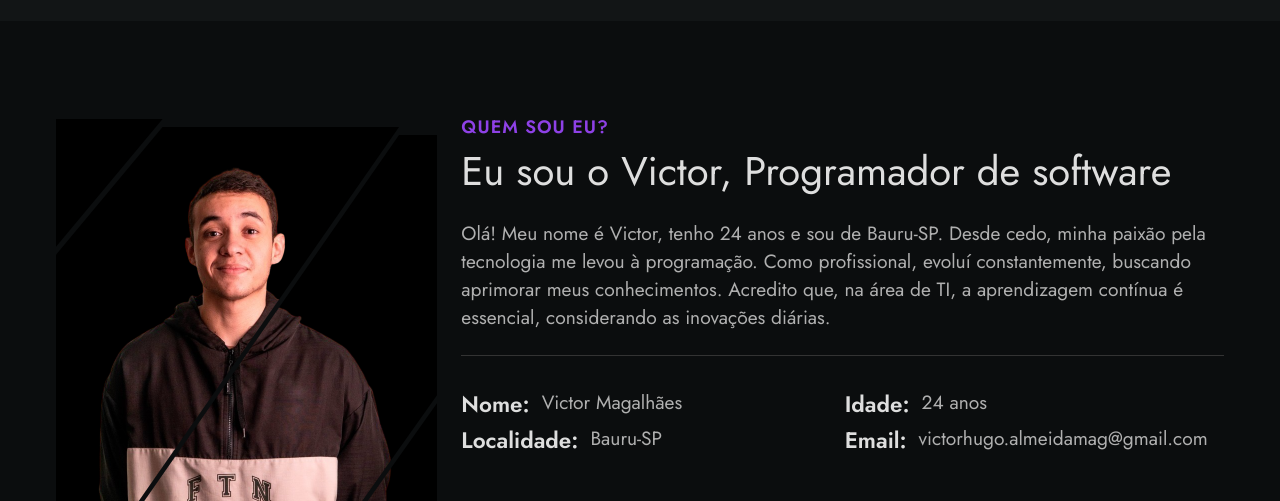
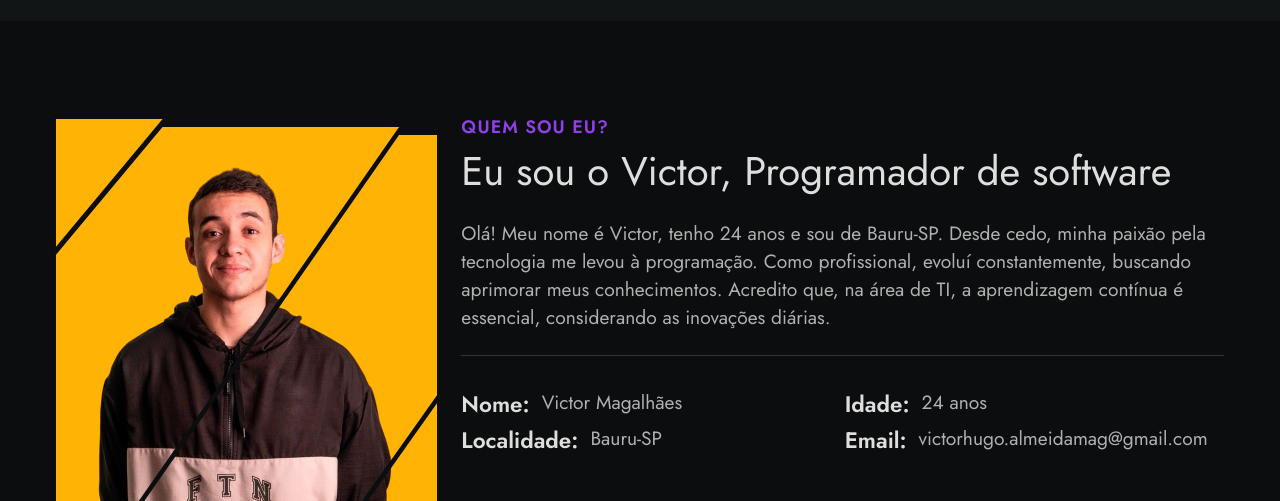
Before and after one commit to victoralmeidamag/portfolioPHP, a plain HTML site: page index.html in a window 1280 px wide. Shown: the part 910-1411 px from the top of the page. Drawn offline with Linux system fonts and the light colour scheme.

Commit message:
mudando fundo da imagem

```diff
--- a/index.html
+++ b/index.html
@@ -117,10 +117,10 @@
         <section class="about section" id="about">
             <div class="about__container container grid">
                 <div class="about__img-wrapper">
-                    <img src="assets/img/img-black.png" alt="" class="about__img">
-                    <img src="assets/img/img-black.png" alt="" class="about__img">
-                    <img src="assets/img/img-black.png" alt="" class="about__img">
-                    <img src="assets/img/img-black.png" alt="" class="about__img">
+                    <img src="assets/img/img-yellow.png" alt="" class="about__img">
+                    <img src="assets/img/img-yellow.png" alt="" class="about__img">
+                    <img src="assets/img/img-yellow.png" alt="" class="about__img">
+                    <img src="assets/img/img-yellow.png" alt="" class="about__img">
                 </div>
 
                 <div class="about__content">
```
